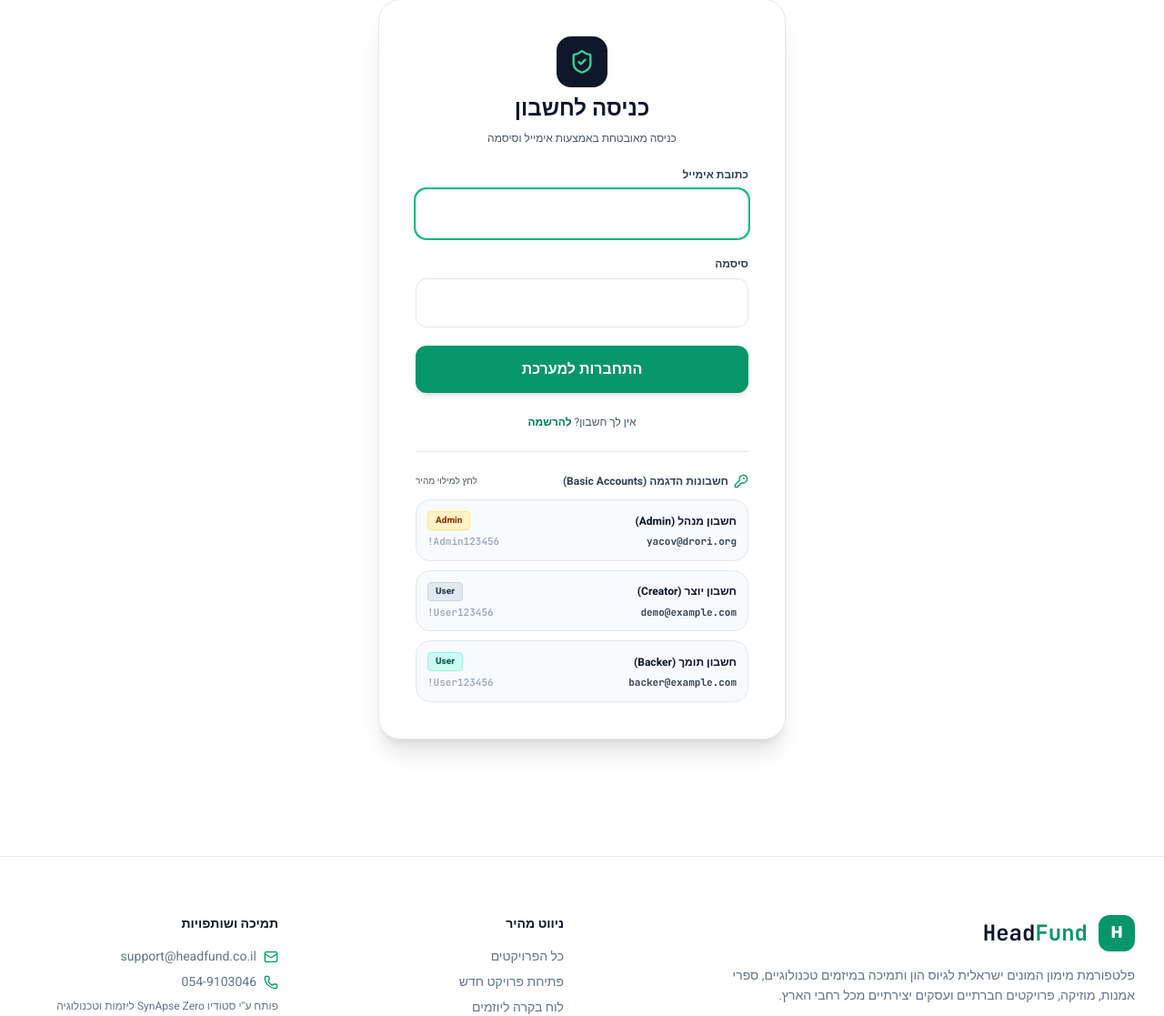
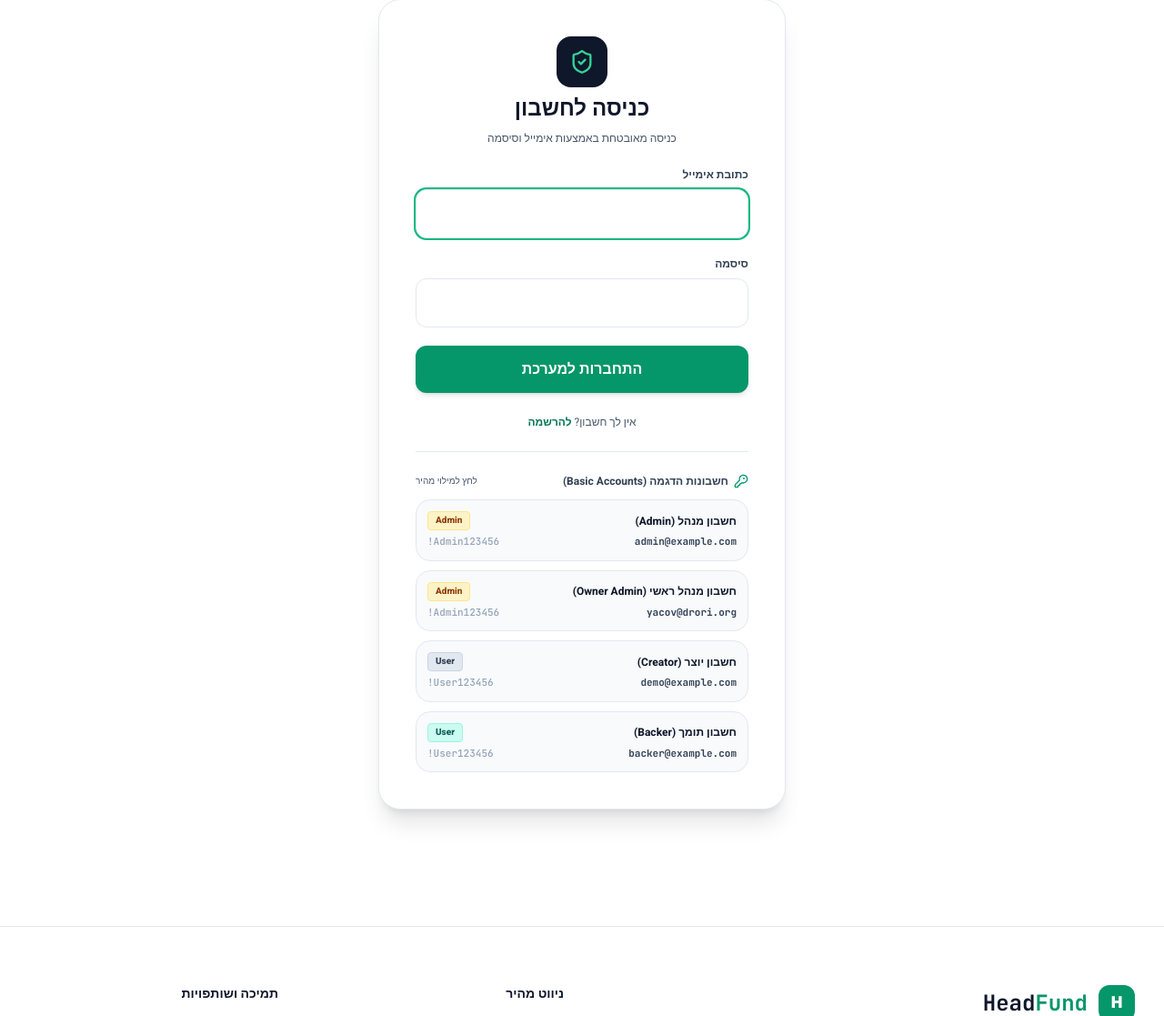
Before and after one commit to yacovdroridev/crowdfund-platform, a Flask app: page /login in a window 1280 px wide. Shown: the part 179-1296 px from the top of the page at 91% size. Run offline with Flask 3, Linux system fonts and the light colour scheme; some libraries are stand-ins or nearby versions.

Commit message:
Add dedicated admin@example.com fallback account and update login UI

```diff
--- a/db.py
+++ b/db.py
@@ -152,6 +152,7 @@ def init_db():
         )
 
     default_users = [
+        ("admin@example.com", "Admin123456!", "מנהל מערכת (הדגמה)", "admin"),
         ("demo@example.com", "User123456!", "משתמש הדגמה (יוצר)", "user"),
         ("backer@example.com", "User123456!", "תומך הדגמה", "user"),
     ]
--- a/templates/login.html
+++ b/templates/login.html
@@ -27,9 +27,20 @@
         <span class="text-[10px] text-slate-600">לחץ למילוי מהיר</span>
       </div>
       <div class="grid grid-cols-1 gap-2.5">
+        <button type="button" onclick="fillDemo('admin@example.com', 'Admin123456!')" class="w-full p-3 rounded-2xl bg-slate-50 hover:bg-emerald-50/70 border border-slate-200 hover:border-emerald-300 transition-all text-right group">
+          <div class="flex items-center justify-between mb-1">
+            <span class="text-xs font-bold text-slate-900 group-hover:text-emerald-700">חשבון מנהל (Admin)</span>
+            <span class="px-2 py-0.5 rounded text-[10px] font-extrabold bg-amber-100 text-amber-800 border border-amber-200">Admin</span>
+          </div>
+          <div class="text-[11px] text-slate-500 font-mono flex items-center justify-between dir-ltr">
+            <span class="font-semibold text-slate-700">admin@example.com</span>
+            <span class="text-slate-400">Admin123456!</span>
+          </div>
+        </button>
+
         <button type="button" onclick="fillDemo('yacov@drori.org', 'Admin123456!')" class="w-full p-3 rounded-2xl bg-slate-50 hover:bg-emerald-50/70 border border-slate-200 hover:border-emerald-300 transition-all text-right group">
           <div class="flex items-center justify-between mb-1">
-            <span class="text-xs font-bold text-slate-900 group-hover:text-emerald-700">חשבון מנהל (Admin)</span>
+            <span class="text-xs font-bold text-slate-900 group-hover:text-emerald-700">חשבון מנהל ראשי (Owner Admin)</span>
             <span class="px-2 py-0.5 rounded text-[10px] font-extrabold bg-amber-100 text-amber-800 border border-amber-200">Admin</span>
           </div>
           <div class="text-[11px] text-slate-500 font-mono flex items-center justify-between dir-ltr">
```
